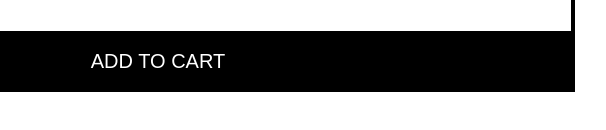
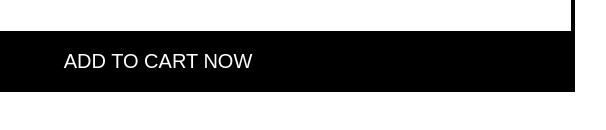
Before and after one commit to jeswinmoses1997/HtmlCss, a plain HTML site: page test-1/index.html in a window 1280 px wide. Shown: the part 334-464 px from the top of the page, 482-1088 px from the left. Drawn offline with Linux system fonts and the light colour scheme.

Commit message:
changed button name

```diff
--- a/index.html
+++ b/test-1/index.html
@@ -49,7 +49,7 @@
           </ul>
         </div>
       </div>
-      <button class="cart">Add to cart</button>
+      <button class="cart">Add to cart now</button>
     </article>
   </body>
 </html>
```
Also changed, not shown: test-1/style-one.css (renamed from style-one.css).
